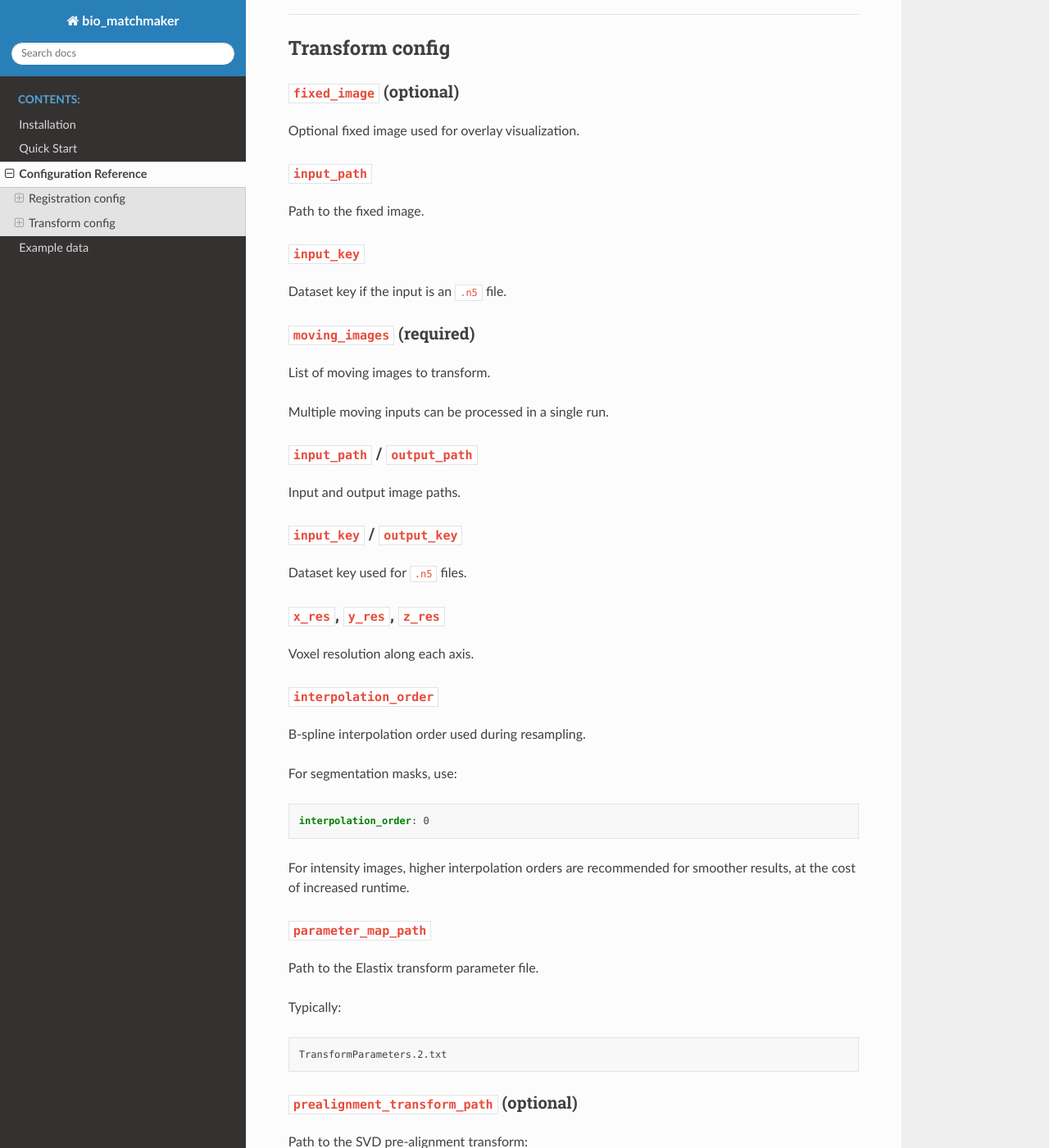
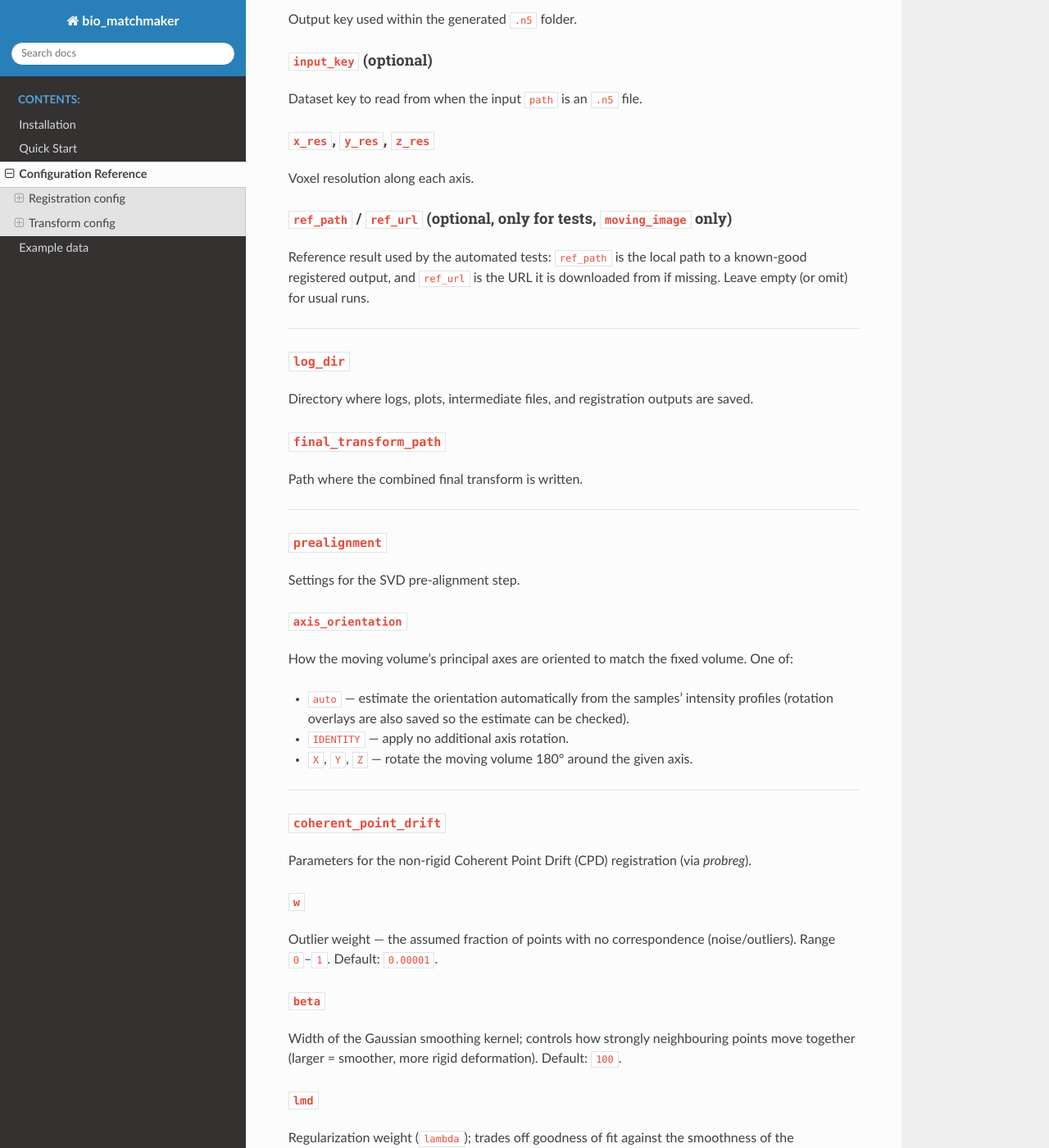
Before and after one commit to kreshuklab/image-matchmaker, a Sphinx documentation site: the page built from docs/source/config_ref.md, in a window 1280 px wide and 1400 px high, scrolled down 690 px. Shown: the whole window at 82% size. Built offline with Sphinx 7.4.7 and the Read the Docs theme 3.1.0, drawn with Linux system fonts in a browser that asks for light colours; some of the changed text lies outside the part shown.

Commit message:
update config file descriptions; workflow plot now displays elastic test registration

````diff
--- a/docs/source/config_ref.md
+++ b/docs/source/config_ref.md
@@ -1,62 +1,170 @@
 # Configuration Reference
 
-### Registration config
+## Registration config
 
-##### `fixed_image` / `moving_image`
+Configuration file passed to `workflows/registration.smk` via `--configfile`.
+See `examples/register_config_test_rigid.yaml` and
+`examples/register_config_test_elastic.yaml` for complete working examples.
+
+### `fixed_image` / `moving_image`
 
 Registration input segmentation masks.
 
-##### `path`
+#### `path`
 
-Path to the input segmentation mask.
+Path to the input segmentation mask (`.tif`/`.tiff` or `.n5`).
 
-##### `output_name`
+#### `source_path` (optional, only for tests)
+
+Path to the original, undeformed segmentation mask. Only used by the example
+data generation script (`examples/deform_test_data.py`) to synthesize deformed
+moving data; not required for a normal registration run.
+
+#### `output_name`
 
 Output key used within the generated `.n5` folder.
 
-##### `x_res`, `y_res`, `z_res`
+#### `input_key` (optional)
+
+Dataset key to read from when the input `path` is an `.n5` file.
+
+#### `x_res`, `y_res`, `z_res`
 
 Voxel resolution along each axis.
 
-##### `log_dir`
+#### `ref_path` / `ref_url` (optional, only for tests, `moving_image` only)
 
-Directory where logs, plots, intermediate files, and registration outputs are saved.
+Reference result used by the automated tests: `ref_path` is the local path to a
+known-good registered output, and `ref_url` is the URL it is downloaded from if
+missing. Leave empty (or omit) for usual runs.
 
 ---
 
-### Transform config
+### `log_dir`
 
-##### `fixed_image` (optional)
+Directory where logs, plots, intermediate files, and registration outputs are
+saved.
+
+### `final_transform_path`
+
+Path where the combined final transform is written.
+
+---
+
+### `prealignment`
+
+Settings for the SVD pre-alignment step.
+
+#### `axis_orientation`
+
+How the moving volume's principal axes are oriented to match the fixed volume.
+One of:
+
+- `auto` — estimate the orientation automatically from the samples' intensity
+  profiles (rotation overlays are also saved so the estimate can be checked).
+- `IDENTITY` — apply no additional axis rotation.
+- `X`, `Y`, `Z` — rotate the moving volume 180° around the given axis.
+
+---
+
+### `coherent_point_drift`
+
+Parameters for the non-rigid Coherent Point Drift (CPD) registration
+(via *probreg*).
+
+#### `w`
+
+Outlier weight — the assumed fraction of points with no correspondence
+(noise/outliers). Range `0`–`1`. Default: `0.00001`.
+
+#### `beta`
+
+Width of the Gaussian smoothing kernel; controls how strongly neighbouring
+points move together (larger = smoother, more rigid deformation).
+Default: `100`.
+
+#### `lmd`
+
+Regularization weight (`lambda`); trades off goodness of fit against the
+smoothness of the deformation. Default: `0.1`.
+
+#### `maxiter`
+
+Maximum number of EM iterations. Typically `100`–`150`; can be lowered
+(e.g. `10`–`20`) to speed up debugging runs. Default: `100`.
+
+---
+
+### `ILP`
+
+Parameters for the feature-matching step that establishes correspondences
+between instances.
+
+#### `min_neighbours`
+
+Minimum number of neighbours considered when matching a point. Example: `10`.
+
+#### `max_dist`
+
+Maximum distance between neighbours considered for matching. Example: `30`.
+
+---
+
+### MoBIE export
+
+Options controlling whether results are exported to a
+[MoBIE](https://mobie.github.io/) project.
+
+#### `mobie_export`
+
+If `True`, exports the raw data and each registration stage to a MoBIE project
+under `{log_dir}/mobie_project/`. Set to `False` to skip.
+
+#### `semantic_seg` (optional)
+
+If `True`, treats the input as a semantic segmentation during MoBIE export.
+Defaults to `False` when omitted.
+
+#### `mobie_dataset_name`
+
+Name of the MoBIE dataset to create.
+
+---
+
+## Transform config
+
+Configuration file passed to `workflows/apply_transform.smk` via `--configfile`.
+
+### `fixed_image` (optional)
 
 Optional fixed image used for overlay visualization.
 
-##### `input_path`
+#### `input_path`
 
 Path to the fixed image.
 
-##### `input_key`
+#### `input_key`
 
 Dataset key if the input is an `.n5` file.
 
-##### `moving_images` (required)
+### `moving_images` (required)
 
-List of moving images to transform.
+List of moving images to transform. Multiple moving inputs can be processed in
+a single run.
 
-Multiple moving inputs can be processed in a single run.
-
-##### `input_path` / `output_path`
+#### `input_path` / `output_path`
 
 Input and output image paths.
 
-##### `input_key` / `output_key`
+#### `input_key` / `output_key`
 
 Dataset key used for `.n5` files.
 
-##### `x_res`, `y_res`, `z_res`
+#### `x_res`, `y_res`, `z_res`
 
 Voxel resolution along each axis.
 
-##### `interpolation_order`
+#### `interpolation_order`
 
 B-spline interpolation order used during resampling.
 
@@ -66,9 +174,10 @@
 interpolation_order: 0
 ```
 
-For intensity images, higher interpolation orders are recommended for smoother results, at the cost of increased runtime.
+For intensity images, higher interpolation orders are recommended for smoother
+results, at the cost of increased runtime.
 
-##### `parameter_map_path`
+### `parameter_map_path`
 
 Path to the Elastix transform parameter file.
 
@@ -78,7 +187,7 @@
 TransformParameters.2.txt
 ```
 
-##### `prealignment_transform_path` (optional)
+### `prealignment_transform_path` (optional)
 
 Path to the SVD pre-alignment transform:
 
@@ -86,4 +195,5 @@
 svd_prealignment_transform.json
 ```
 
-If provided, the pre-alignment transform is applied before the Elastix transforms.
+If provided, the pre-alignment transform is applied before the Elastix
+transforms.
````
Also changed, not shown: 1 other file.
